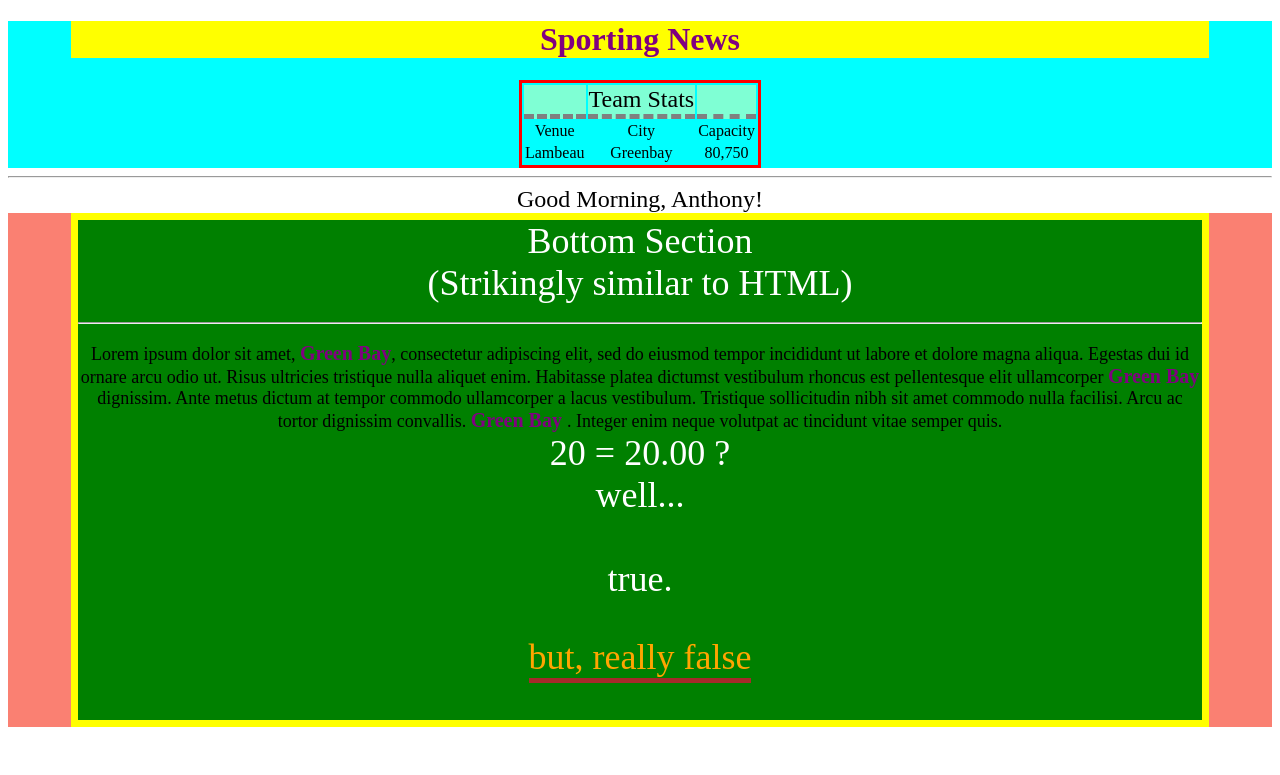
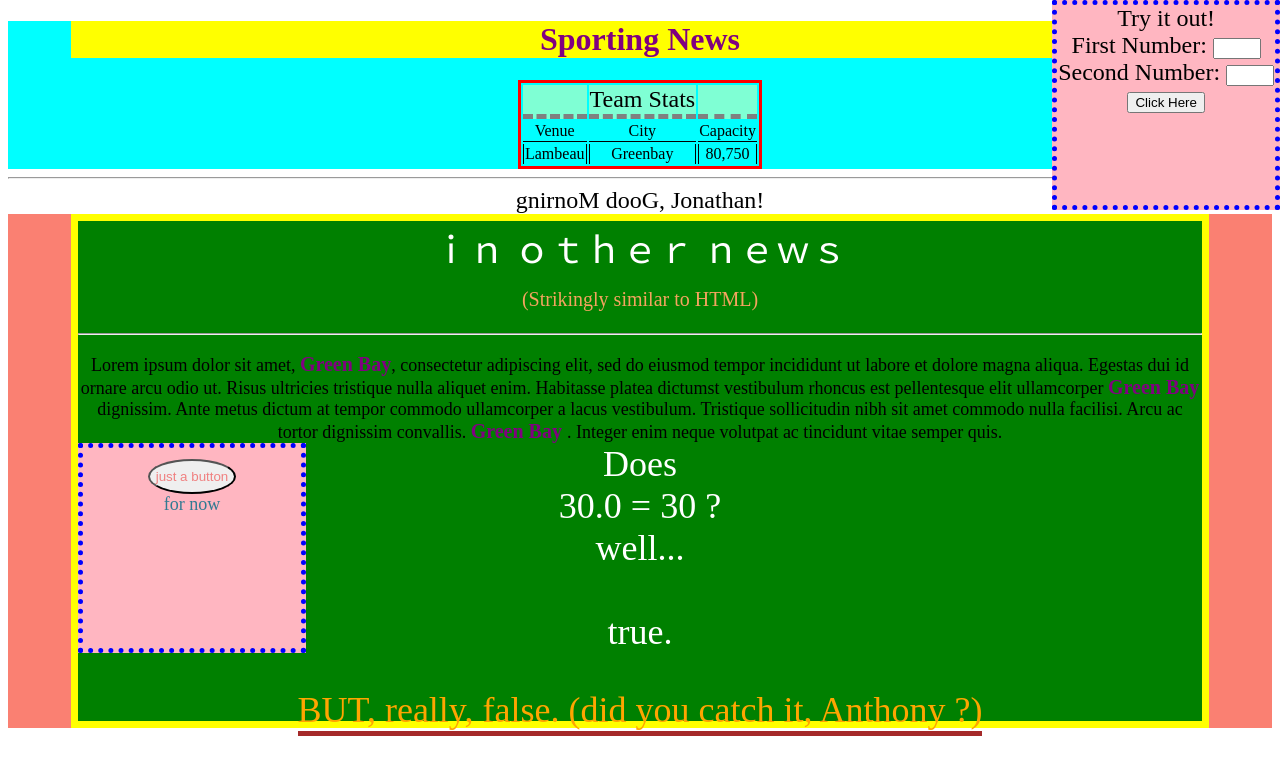
Before and after one commit to amcmullen9291/first-PHP-project, a PHP site: page /site.php in a window 1280 px wide. Shown: the top 775 px of the page. Run offline with PHP 8.4, Linux system fonts and the light colour scheme.

Commit message:
added form. str_replace

```diff
--- a/site.php
+++ b/site.php
@@ -10,19 +10,24 @@
         $Name = "Anthony";
         $Greeting = "Good Morning";
         $City = "Green Bay";
-        $number1 = 20;
-        $number2 = "20.00";
+        $number1 = "30.0";
+        $number2 = 30;
         if($number1 == $number2){
             $Boolean = "true";
+            if($number1 === $number2){
+                $Boolean2 = "true";
+            }else{
+                $Name2 = $Name;
+                $Name = "Jonathan";
+                $Boolean2 = "BUT, really, false.  (did you catch it, $Name2 ?)";
+                // $Greeting[0] = "K";
+                $Greeting = str_replace("Good Morning", "gnirnoM dooG", $Greeting);
+
+            }
         }else{
             $Boolean = "false";
+            $Boolean2 = "";
         }
-        if($number1 === $number2){
-            $Boolean2 = "true";
-        }else{
-            $Boolean2 = "false";
-        }
-
 
         echo"
         <div class='tophalf'><center><h1>Sporting News</h1></center>
@@ -32,15 +37,15 @@
         <td class='title'></td>
         </th>
         <tr>
-        <td>Venue</td>
-        <td>City</td>
-        <td>Capacity</td>
+        <td class='TitleRow'>Venue</td>
+        <td class='TitleRow'>City</td>
+        <td class='TitleRow'>Capacity</td>
         </tr>
         <tbody>
         <tr>
-        <td>Lambeau</td>
-        <td>Greenbay</td>
-        <td>80,750</td>
+        <td class='tableData'>Lambeau</td>
+        <td class='tableData'>Greenbay</td>
+        <td class='tableData'>80,750</td>
         </tr>
         </tbody>
         </table></center>
@@ -51,21 +56,25 @@
         <center id='middle'>$Greeting, $Name!<center>
         <div id='bottom_background'>
         <center><div id='bottom'>
-        <div>Bottom Section</div>
+        <div id='bottomSection'>ｉｎ ｏｔｈｅｒ ｎｅｗｓ</div>
         <span id='line2'>(Strikingly similar to HTML)</span>
         <br/>
         <hr/>
         <div id='words'>Lorem ipsum dolor sit amet, <b class='city'>$City</b>, consectetur adipiscing elit, sed do eiusmod tempor incididunt ut labore et dolore magna aliqua. Egestas dui id ornare arcu odio ut. Risus ultricies tristique nulla aliquet enim. Habitasse platea dictumst vestibulum rhoncus est pellentesque elit ullamcorper <b class='city'>$City </b> dignissim. Ante metus dictum at tempor commodo ullamcorper a lacus vestibulum. Tristique sollicitudin nibh sit amet commodo nulla facilisi. Arcu ac tortor dignissim convallis. <b class='city'>$City </b>. Integer enim neque volutpat ac tincidunt vitae semper quis.</div>
+        <div id='numberbox'>
+        <button id='justButton'>just a button</button><br/>
+        <div id='forNow'>for now</div>
+        </div>
         <div id='numbertest'>
+        Does
         <div class='numbers'> $number1  = $number2 ?</div>
         <div>well...</div>
         <br/>
         $Boolean.";
         if($number1 !== $number2){
         echo "
-        <p id='falseEqual'> but, really
+        <p id='falseEqual'>
         $Boolean2 </p>";
-        // </div>";
         }
         echo "
         </div>
@@ -73,5 +82,14 @@
         </center>
         </div>";
         ?>
+        <form class="NumberBox2" action="site.php" method="get">
+            <label><center>Try it out!</center></label>
+            <label>First Number:</label>
+            <input class="inputfields" type="text" name="number"/>
+            <label>Second Number:</label>
+            <input class="inputfields" type="text" name="number2"/><br/>
+            <input id="TopJustButton" type="submit" value="Click Here">
+
+        </form>
     </body>
 </html>
--- a/style.css
+++ b/style.css
@@ -25,8 +25,10 @@ h1 {
     margin-left: 5%;
 }
 
-#line2px {
-    color: pink;
+#line2 {
+    color:sandybrown;
+    font-size:20px;
+
 }
 
 .title{
@@ -65,3 +67,55 @@ td {
     color: orange;
     width:fit-content
 }
+
+#BottonSection {
+    color:burlywood;
+}
+
+#numberbox {
+    align-content:flex-start;
+    border: 5px dotted blue;
+    width: 17%; /* Set the width of the sidebar */
+	position: fixed;
+    height: 25%;
+	left: 20;
+    background-color: lightpink;
+}
+
+#justButton{
+    border-radius: 50%;
+    width: auto;
+    height: 35px;
+    color: lightcoral;
+}
+
+#forNow {
+    font-size: 18px;
+    color: rgb(49, 122, 146);
+}
+
+.tableData {
+    border-left: 1px solid black ;
+    border-right: 1px solid black ;
+    /* border-bottom: 1px solid black ; */
+}
+
+.TitleRow {
+    border-bottom: 1px solid black ;
+}
+
+.NumberBox2 {
+    align-content:flex-start;
+    border: 5px dotted blue;
+    width: 17%; /* Set the width of the sidebar */
+	position: fixed;
+    height: 25%;
+	top: 0;
+    right:0;
+    background-color: lightpink;
+}
+
+
+.inputfields {
+    width: 3em;
+}
```
